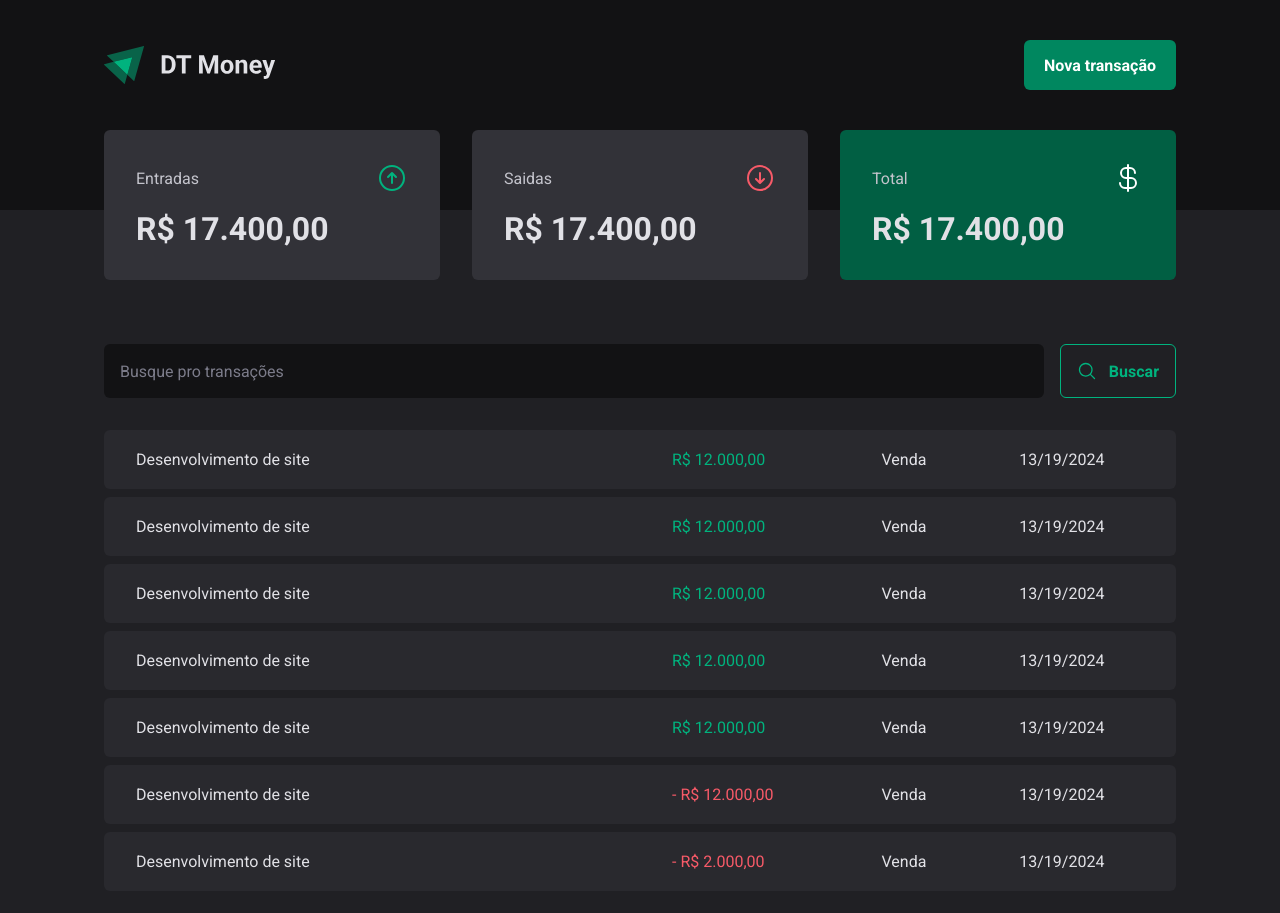
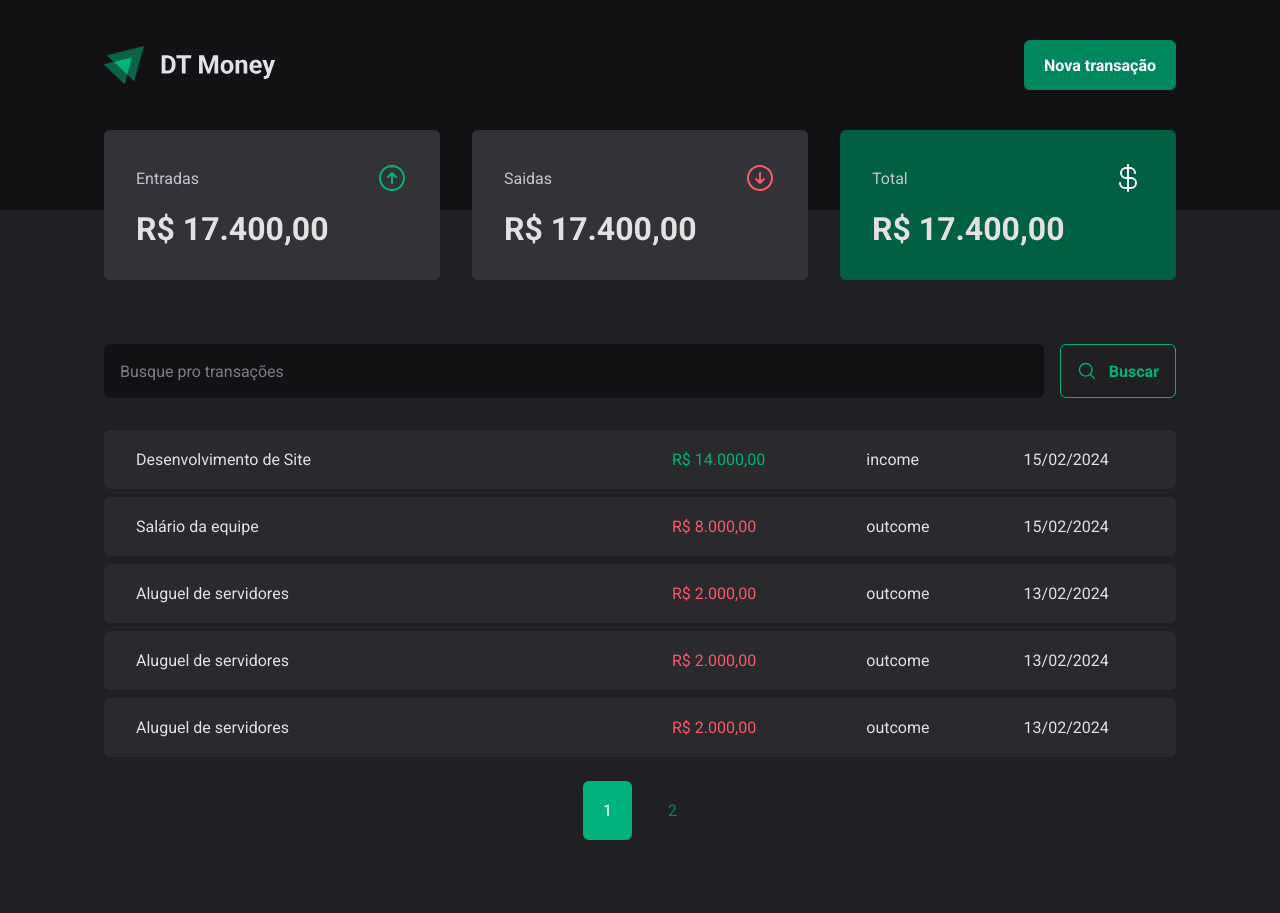
Before and after one commit to rafael3007/dt-money, a React (Vite) app: page / in a window 1280 px wide. Shown: the top 913 px of the page. After the commit the page ends 856 px from the top, so only its background shows below. Built offline with nearby package versions, Linux system fonts and the light colour scheme; data requests are answered from the project's data file.

Commit message:
Pagination

```diff
--- a/package.json
+++ b/package.json
@@ -7,7 +7,8 @@
     "dev": "vite",
     "build": "tsc -b && vite build",
     "lint": "eslint .",
-    "preview": "vite preview"
+    "preview": "vite preview",
+    "dev:server" : "json-server server.json -p 3000 -w"
   },
   "dependencies": {
     "@phosphor-icons/react": "^2.1.7",
@@ -27,6 +28,8 @@
     "eslint-plugin-react-hooks": "^5.1.0-rc.0",
     "eslint-plugin-react-refresh": "^0.4.9",
     "globals": "^15.9.0",
+    "install": "^0.13.0",
+    "json-server": "^1.0.0-beta.2",
     "typescript": "^5.5.3",
     "typescript-eslint": "^8.0.1",
     "vite": "^5.4.1"
--- /dev/null
+++ b/server.json
@@ -0,0 +1,68 @@
+{
+    "transactions": [
+        {
+            "id": 1,
+            "description": "Desenvolvimento de Site",
+            "type": "income",
+            "category": "Venda",
+            "price": 14000,
+            "createdAt": "2024-02-15T00:00:00.000z"
+        },
+        {
+            "id": 2,
+            "description": "Salário da equipe",
+            "type": "outcome",
+            "category": "Venda",
+            "price": 8000,
+            "createdAt": "2024-02-15T00:00:00.000z"
+        },
+        {
+            "id": 3,
+            "description": "Aluguel de servidores",
+            "type": "outcome",
+            "category": "Venda",
+            "price": 2000,
+            "createdAt": "2024-02-13T00:00:00.000z"
+        },
+        {
+            "id": 4,
+            "description": "Aluguel de servidores",
+            "type": "outcome",
+            "category": "Venda",
+            "price": 2000,
+            "createdAt": "2024-02-13T00:00:00.000z"
+        },
+        {
+            "id": 5,
+            "description": "Aluguel de servidores",
+            "type": "outcome",
+            "category": "Venda",
+            "price": 2000,
+            "createdAt": "2024-02-13T00:00:00.000z"
+        },
+        {
+            "id": 6,
+            "description": "Aluguel de servidores",
+            "type": "outcome",
+            "category": "Venda",
+            "price": 2000,
+            "createdAt": "2024-02-13T00:00:00.000z"
+        },
+        {
+            "id": 7,
+            "description": "Aluguel de servidores",
+            "type": "outcome",
+            "category": "Venda",
+            "price": 2000,
+            "createdAt": "2024-02-13T00:00:00.000z"
+        }
+    ],
+    "usuer": [
+        {
+            "id": 1,
+            "name": "John Doe",
+            "email": "johndoe@example.com",
+            "password": "123456"
+        }
+    ]
+}
--- a/src/components/Pagination/index.tsx
+++ b/src/components/Pagination/index.tsx
@@ -1,24 +1,20 @@
-import { useState } from "react";
 import { PageButton, PageButtonContainer } from "./styles";
 
 interface PaginationProps {
     pagesLength: number;
+    click: (index: number) => void;
+    activePage: number;
 }
 
 
-export default function Pagination({ pagesLength }: PaginationProps) {
+export default function Pagination({ pagesLength, click, activePage }: PaginationProps) {
     const pageNumbers = Array.from({ length: pagesLength }, (_, index) => index);
-    const [activePage, setAcitvePage] = useState(0);
-
-    function handleSetActivePage(index: number) {
-        setAcitvePage(index)
-    }
 
     return (
         <PageButtonContainer>
 
             {
-                pageNumbers.map(i => <PageButton key={"button-" + i.toString()} onClick={() => handleSetActivePage(i)} active={i === activePage}>{i + 1}</PageButton>)
+                pageNumbers.map(i => <PageButton key={"button-" + i.toString()} onClick={() => click(i)} active={i === activePage}>{i + 1}</PageButton>)
             }
         </PageButtonContainer>
     )
--- a/src/pages/Transactions/index.tsx
+++ b/src/pages/Transactions/index.tsx
@@ -1,10 +1,60 @@
+import { useEffect, useState } from "react";
 import Header from "../../components/Header";
 import Pagination from "../../components/Pagination";
 import Summary from "../../components/Summary";
 import SearchForm from "./components/SearchForm";
 import { FooterTransition, PriceHighlight, TransactionsContainer, TransactionsTable } from "./styles";
 
+interface TransactionsProps {
+    id: number,
+    description: string,
+    type: "outcome" | "income",
+    category: string,
+    price: number,
+    createdAt: string
+}
+
+
 export default function Transactions() {
+    const [transactions, setTransactions] = useState<Array<TransactionsProps>>([]);
+    const [transactionsVisibility, setTransactionsVisibility] = useState<Array<TransactionsProps>>([]);
+
+    const [pageIndex, setPageIndex] = useState<number>(0);
+    const INDEX_INIT = pageIndex * 5
+    const INDEX_FINAL = INDEX_INIT + 5
+
+
+    async function loadTransaction() {
+        const response = await fetch("http://localhost:3000/transactions")
+
+        const data: Array<TransactionsProps> = await response.json()
+
+
+
+        const dataShow = data.slice(INDEX_INIT, INDEX_FINAL)
+
+        setTransactions(data)
+        setTransactionsVisibility(dataShow)
+    }
+
+    function handleSetPageIndex(indexPage: number) {
+        setPageIndex(indexPage)
+    }
+
+    useEffect(() => {
+
+        loadTransaction()
+
+    }, [])
+
+    useEffect(() => {
+
+        const dataShow = transactions.slice(INDEX_INIT, INDEX_FINAL)
+
+        setTransactionsVisibility(dataShow)
+
+    }, [pageIndex])
+
     return (
         <div>
             <Header />
@@ -16,55 +66,24 @@ export default function Transactions() {
 
                 <TransactionsTable>
                     <tbody>
-                        <tr>
-                            <td width="50%">Desenvolvimento de site</td>
-                            <td ><PriceHighlight variant="income">R$ 12.000,00</PriceHighlight></td>
-                            <td >Venda</td>
-                            <td >13/19/2024</td>
-                        </tr>
-                        <tr>
-                            <td width="50%">Desenvolvimento de site</td>
-                            <td ><PriceHighlight variant="income">R$ 12.000,00</PriceHighlight> </td>
-                            <td >Venda</td>
-                            <td >13/19/2024</td>
-                        </tr>
-                        <tr>
-                            <td width="50%">Desenvolvimento de site</td>
-                            <td ><PriceHighlight variant="income">R$ 12.000,00</PriceHighlight></td>
-                            <td >Venda</td>
-                            <td >13/19/2024</td>
-                        </tr>
-                        <tr>
-                            <td width="50%">Desenvolvimento de site</td>
-                            <td ><PriceHighlight variant="income">R$ 12.000,00</PriceHighlight></td>
-                            <td >Venda</td>
-                            <td >13/19/2024</td>
-                        </tr>
-                        <tr>
-                            <td width="50%">Desenvolvimento de site</td>
-                            <td ><PriceHighlight variant="income">R$ 12.000,00</PriceHighlight></td>
-                            <td >Venda</td>
-                            <td >13/19/2024</td>
-                        </tr>
-                        <tr>
-                            <td width="50%">Desenvolvimento de site</td>
-                            <td ><PriceHighlight variant="outcome">- R$ 12.000,00</PriceHighlight></td>
-                            <td >Venda</td>
-                            <td >13/19/2024</td>
-                        </tr>
-                        <tr>
-                            <td width="50%">Desenvolvimento de site</td>
-                            <td ><PriceHighlight variant="outcome">- R$ 2.000,00</PriceHighlight></td>
-                            <td >Venda</td>
-                            <td >13/19/2024</td>
-                        </tr>
+                        {
+                            transactionsVisibility.map((transaction: TransactionsProps) => (
+                                <tr key={transaction.id}>
+                                    <td width="50%">{transaction.description}</td>
+                                    <td ><PriceHighlight variant={transaction.type}>{transaction.price.toLocaleString('pt-BR', { style: 'currency', currency: 'BRL' })}</PriceHighlight></td>
+                                    <td >{transaction.type}</td>
+                                    <td >{new Date(transaction.createdAt).toLocaleDateString('pt-BR')}</td>
+                                </tr>
+                            ))
+
+                        }
                     </tbody>
                 </TransactionsTable>
 
             </TransactionsContainer>
 
             <FooterTransition>
-                <Pagination pagesLength={3} />
+                {transactions.length > 0 ? <Pagination activePage={pageIndex} click={handleSetPageIndex} pagesLength={Math.floor(transactions.length / 5 + 1)} /> : ''}
             </FooterTransition>
         </div>
     )
```
Also changed, not shown: 1 other file (tests, documents, lock files or other folders).
